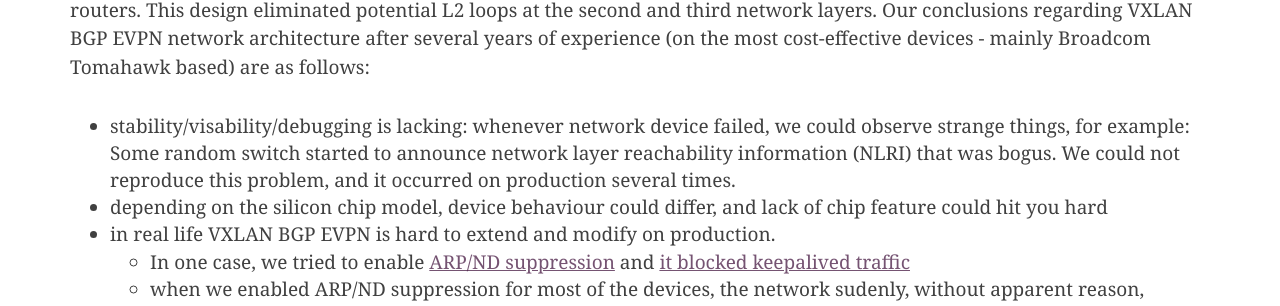
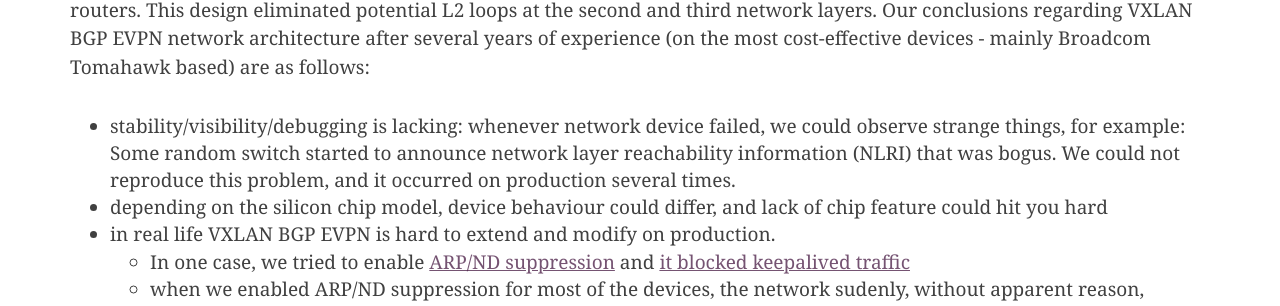
Before and after one commit to RTBHOUSE/techblog, a Jekyll site: the page built from _posts/2021-11-24-L2-EVPN-to-L3-concept-part1.markdown, in a window 1280 px wide and 900 px high, scrolled down 2468 px. Shown: the part 147-453 px from the top of the window. Built offline with Jekyll 4.4.1, drawn with Linux system fonts in a browser that asks for light colours; nearby versions of some CDN libraries; comment, search, counter and statistics services are not loaded.

Commit message:
Update 2021-11-24-L2-EVPN-to-L3-concept-part1.markdown
Grammar, spelling, punctuation and other fixes.

```diff
--- a/_posts/2021-11-24-L2-EVPN-to-L3-concept-part1.markdown
+++ b/_posts/2021-11-24-L2-EVPN-to-L3-concept-part1.markdown
@@ -61,7 +61,7 @@ This design eliminated potential L2 loops at the second and third network layers
 Our conclusions regarding VXLAN BGP EVPN network architecture after several years of experience
 (on the most cost-effective devices - mainly Broadcom Tomahawk based) are as follows:
 
-  - stability/visability/debugging is lacking: whenever network device failed, we could observe strange things, for example: Some random switch started to announce network layer reachability information (NLRI) that was bogus.
+  - stability/visibility/debugging is lacking: whenever network device failed, we could observe strange things, for example: Some random switch started to announce network layer reachability information (NLRI) that was bogus.
    We could not reproduce this problem, and it occurred on production several times.
   - depending on the silicon chip model, device behaviour could differ, and lack of chip feature could hit you hard
   - in real life VXLAN BGP EVPN is hard to extend and modify on production.
```
